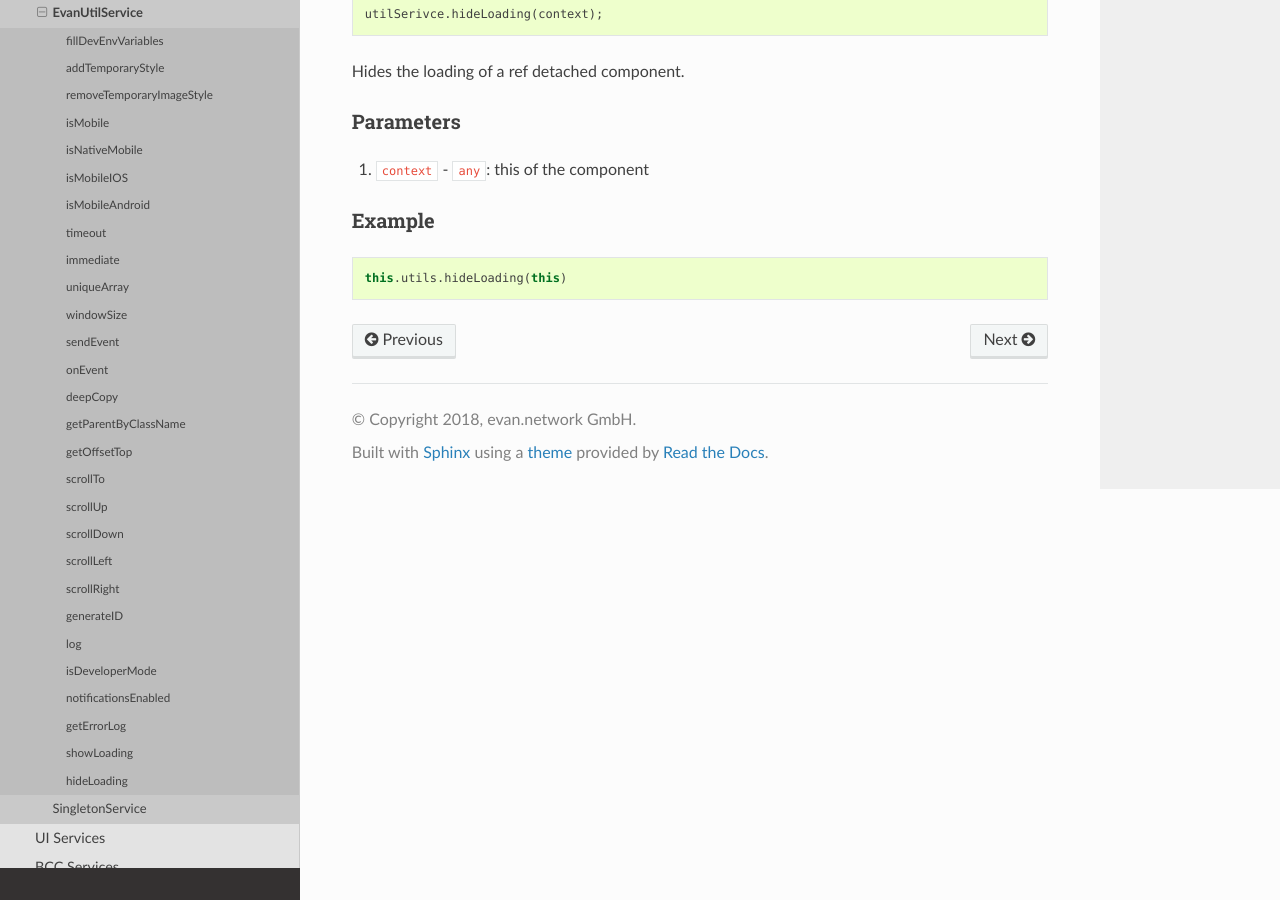
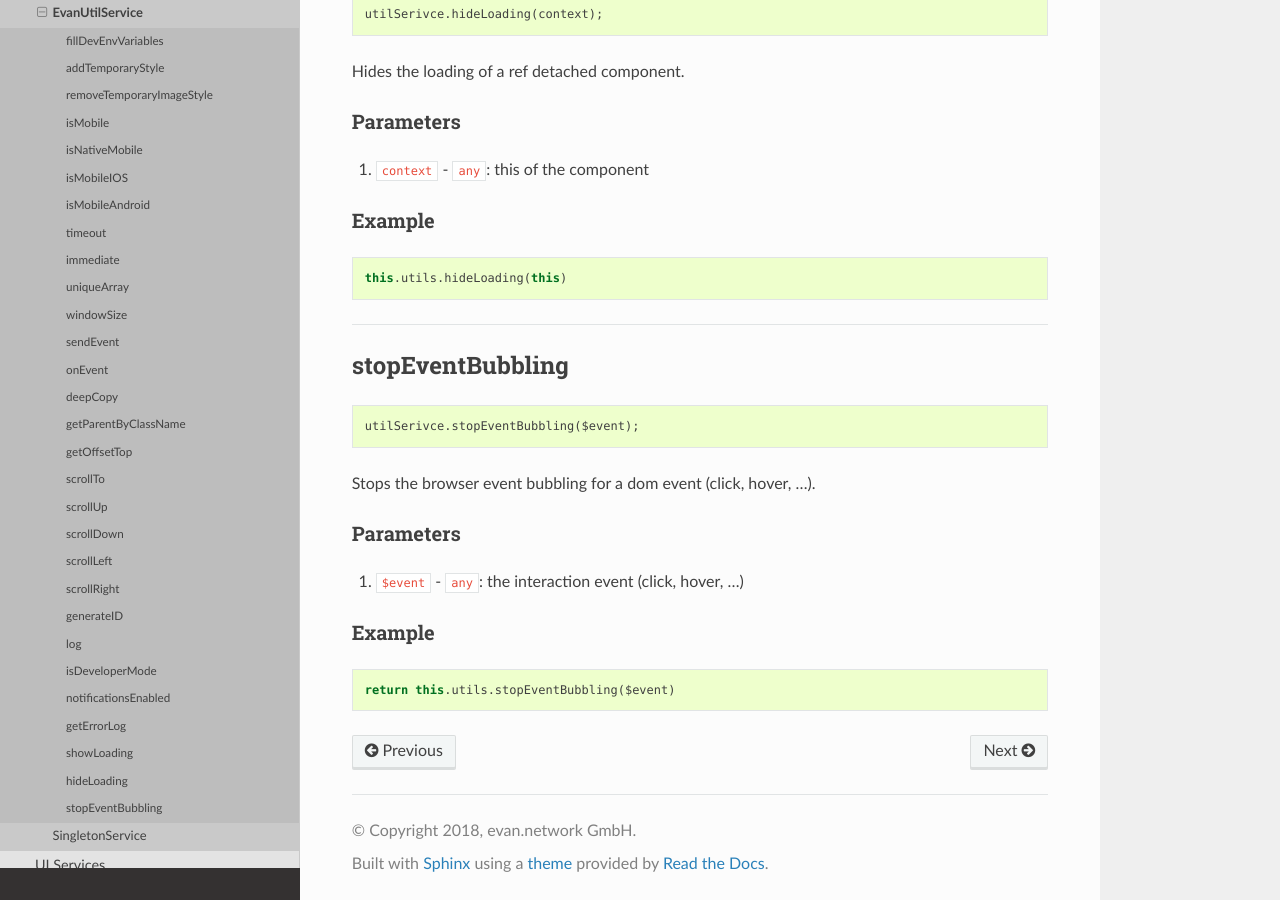
Before and after one commit to evannetwork/ui-docs, a Sphinx documentation site: the page built from docs/angular-core/services/utils.rst, in a window 1280 px wide and 900 px high, scrolled down 14690 px. Built offline with Sphinx 7.4.7 and the Read the Docs theme 2.0.0, drawn with Linux system fonts in a browser that asks for light colours.

Commit message:
Update verification docs

```diff
--- a/docs/angular-core/components/claim.rst
+++ b/docs/angular-core/components/claim.rst
@@ -19,6 +19,8 @@ Inputs
 #. ``mode`` - ``string``: display mode that should be used (minimal, detail, full)
 #. ``compute`` - ``boolean``: use computed view and only one claim instead of all possible ones (will display a small claim count at the right of the card)
 #. ``enableIssue`` - ``boolean``: Are issue buttons are available? Not avaialble for icon mode
+#. ``enableDelete`` - ``boolean``: should the delete button be shown?
+#. ``enableReject`` - ``boolean``: should the delete button be shown?
 
 -------
 Example
--- a/docs/angular-core/services/utils.rst
+++ b/docs/angular-core/services/utils.rst
@@ -911,3 +911,30 @@ Example
 .. code-block:: typescript
 
   this.utils.hideLoading(this)
+
+--------------------------------------------------------------------------------
+
+.. _document_stopEventBubbling:
+
+stopEventBubbling
+================================================================================
+
+.. code-block:: typescript
+
+  utilSerivce.stopEventBubbling($event);
+
+Stops the browser event bubbling for a dom event (click, hover, ...).
+
+----------
+Parameters
+----------
+
+#. ``$event`` - ``any``: the interaction event (click, hover, ...)
+
+-------
+Example
+-------
+
+.. code-block:: typescript
+
+  return this.utils.stopEventBubbling($event)
```
Also changed, not shown: docs/angular-core/services/bcc/claims.rst (+25 -0 lines), docs/images/angular-core/components/claims/detail.png.
